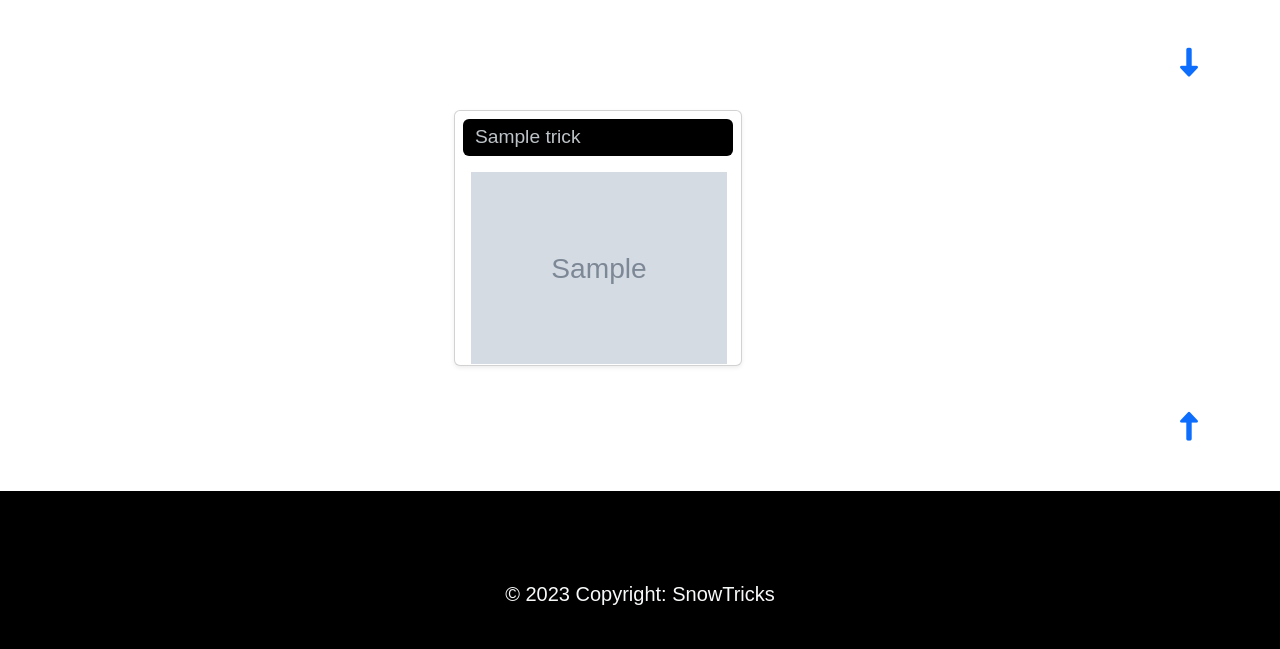
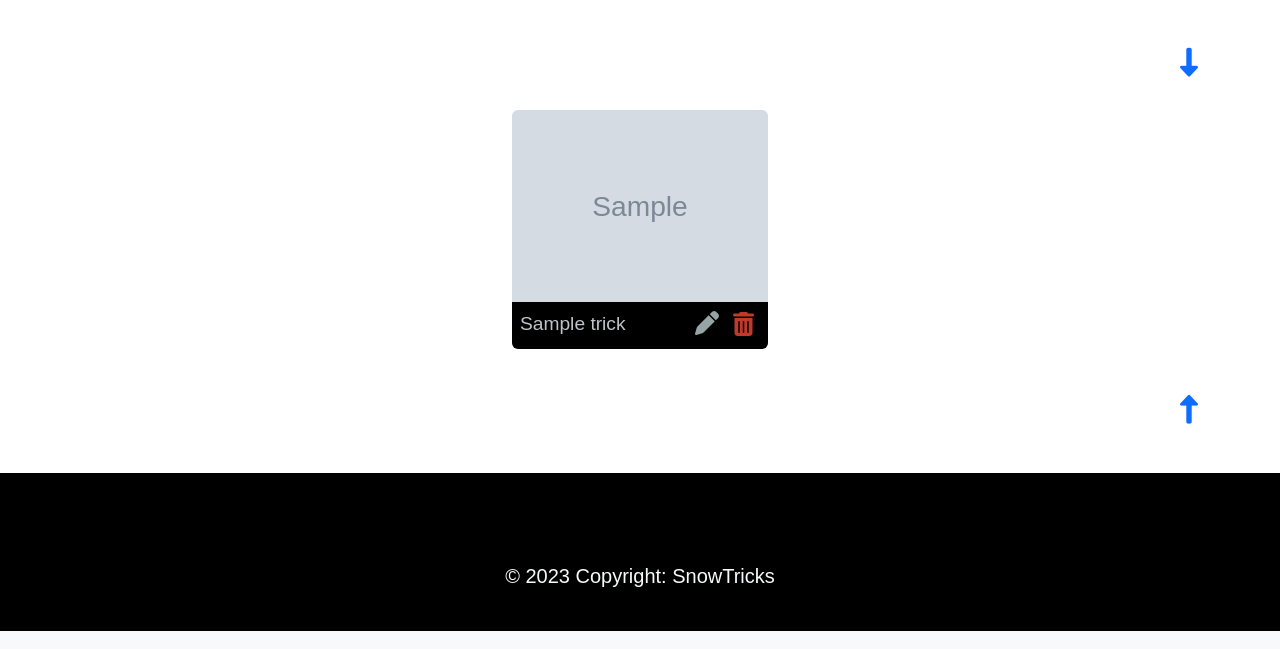
Before and after one commit to laurasullyalexandrine/SnowTricks, a Symfony app: template templates/front/main/home.html.twig in a window 1280 px wide. Shown: the part 537-1186 px from the top of the page. Run offline with Twig, Linux system fonts and the light colour scheme; the template is opened without the code that fills it: most values are stand-ins (such as "Sample title", 1, 10 or a date in 2020); grey boxes marked "Sample" are stand-in pictures; some libraries are stand-ins or nearby versions; some web fonts are replaced.

Commit message:
updating css and bootstrap home delete trick

```diff
--- a/public/css/style.css
+++ b/public/css/style.css
@@ -87,7 +87,6 @@ li {
     width: 110px;
     margin: 30px;
     position: absolute;
-    border: 1px solid #95afc0;
     border-radius: 3px;
     padding: 8px;
     z-index: 10;
@@ -105,10 +104,11 @@ li {
     border-radius: 0 !important;
 }
 
-.thumbnail {
+#thumbnail {
     max-width: 16rem;
     max-height: 16rem;
 }
+
 
 /* NAV FOOTER */
 .nav-link {
--- a/templates/front/main/home.html.twig
+++ b/templates/front/main/home.html.twig
@@ -28,26 +28,32 @@
 
       {# Block display trick #}
         <section class="d-flex flex-wrap justify-content-center">
-        {# TODO: à refaire  #}
 			{% for trick in tricks %}
-				<div class="col-sm-4 mb-3">
-					<div class="card shadow-sm bg-body rounded" style="max-width: 18rem; max-height: 16rem;">
-                        <div class="d-flex mx-2 mt-2 p-1 rounded" style="background-color: #000;">
-                            <a class="card-link ps-2" href="{{ path('trick_slug', { slug: trick.slug } )}}">{{ trick.name }}</a>
-                            {% if app.user and app.user.isverified == true %}
-                                <div class="d-flex justify-content-around">
+				<div class="col-sm-4 d-flex justify-content-center mb-3">
+                    <div>
+
+                        <div>
+                            <div>
+                                <a href="{{ path('trick_slug', { slug: trick.slug } )}}">
+                                    <img id="thumbnail" class="rounded-top" src="{{ asset( trick.mainImage ) }}" alt="trick-media-test-2">
+                                </a>
+                            </div>
+
+                                <div class="p-2 rounded-bottom" style="min-width: 16rem; background-color: #000;">
+                                    <div class="d-flex justify-content-between">
+                                        <div>
+                                            <a class="card-link" href="{{ path('trick_slug', { slug: trick.slug } )}}">{{ trick.name }}</a>
+                                        </div>
                                         <div class="d-flex">
                                             <a class="me-2" href="{{ path('trick_edit', { slug: trick.slug } )}}">
-                                            <i class="fa-solid fa-pen fa-sm" style="color:#bdc3c7;"></i>
+                                                <i class="fa-solid fa-pen fa-lg" style="color: #95a5a6;"></i>
                                             </a>
+                                            <div>
                                                 {{ include('front/trick/_delete_form.html.twig') }}
                                             </div>
                                         </div>
-                            {% endif %}
                                     </div>
-                        {# lors de l'enregistrement d'un media video seul je n'ai plus la mainImage  #}
-						<div class="card-body flex-wrap">
-                            <a href="{{ path('trick_slug', { slug: trick.slug } )}}"><img class="thumbnail" src="{{ asset( trick.mainImage ) }}" alt="trick-media-test-2" style="max-width: 16rem; max-height: 16rem;"></a>
+                                </div>
                         </div>
                     </div>
                 </div>
--- a/templates/front/trick/_delete_form.html.twig
+++ b/templates/front/trick/_delete_form.html.twig
@@ -1,8 +1,8 @@
 <form method="post" action="{{ path('trick_delete', {
-    slug: trick.slug}) }}" onsubmit="return confirm('Es-tu sûr de vouloir supprimer cette figure ?');">
+    slug: trick.slug }) }}" onsubmit="return confirm('Es-tu sûr de vouloir supprimer cette figure ?');">
     <input type="hidden" name="_method" value="DELETE">
     <input type="hidden" name="_token" value="{{ csrf_token('delete' ~ trick.slug) }}">
     <button class="btn-delete">
-       <i class="fa-solid fa-trash-can fa-lg" style="color: #95afc0;"></i>
+       <i class="fa-solid fa-trash-can fa-lg" style="color: #c0392b;"></i>
     </button>
 </form>
```
Lines whose indentation alone changed are shown as unchanged.
